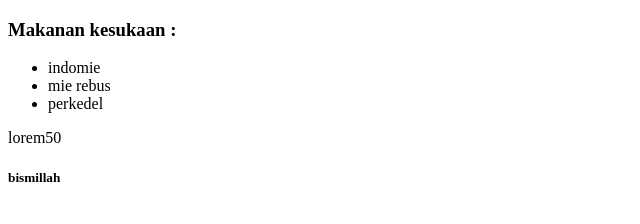
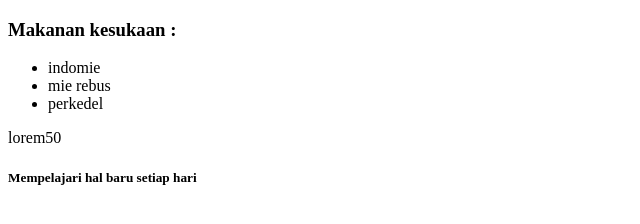
Before and after one commit to deinony/filePertama, a plain HTML site: page index.html in a window 1280 px wide. Shown: the whole page, without its empty margins (0-640 px from the left). Drawn offline with Linux system fonts and the light colour scheme.

Commit message:
modifikasi h5

```diff
--- a/index.html
+++ b/index.html
@@ -14,6 +14,6 @@
         <li>perkedel</li>
     </ul>
     <p>lorem50</p>
-    <h5>bismillah</h5>
+    <h5>Mempelajari hal baru setiap hari</h5>
 </body>
 </html>
```
